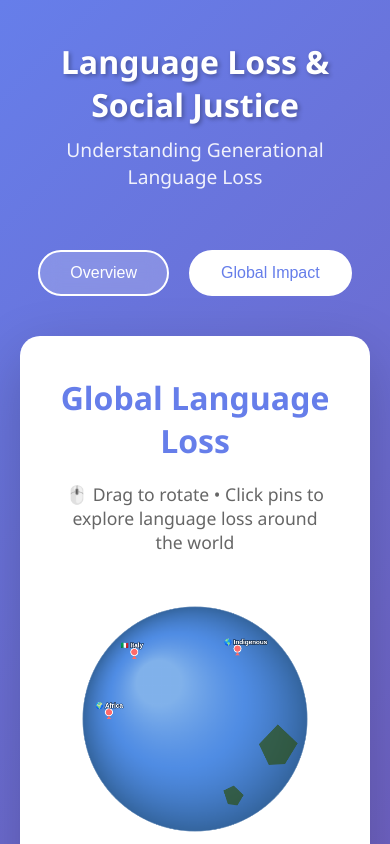
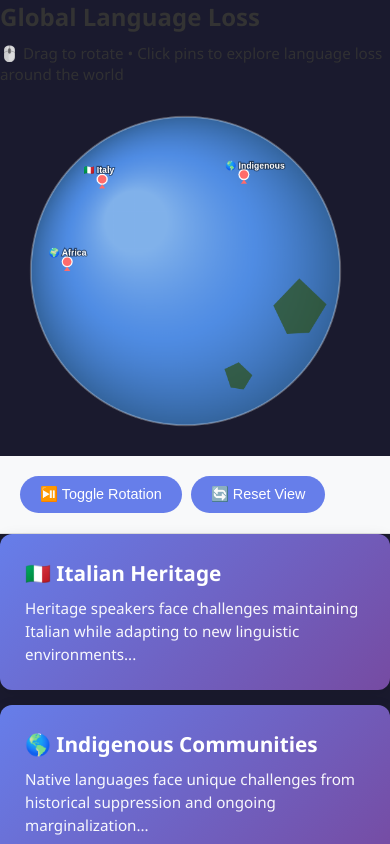
Before and after one commit to yuligryb/APLNG-Project, a plain HTML site: page index.html in a window 390 px wide. Both pictures are taken after a click on the button "Global Impact". Shown: the top 844 px of the page. Drawn offline with Linux system fonts and the light colour scheme.

Commit message:
Update styles.css

```diff
--- a/styles.css
+++ b/styles.css
@@ -199,45 +199,71 @@ nav {
     font-size: 1.1em;
 }
 
-/* Globe Page */
+/* Globe Page - Full Screen Layout */
 .globe-container {
-    background: white;
-    border-radius: 20px;
-    padding: 40px;
-    max-width: 1200px;
-    margin: 0 auto;
-    box-shadow: 0 20px 60px rgba(0,0,0,0.2);
+    position: fixed;
+    top: 0;
+    left: 0;
+    right: 0;
+    bottom: 0;
+    display: flex;
+    background: #1a1a2e;
+    padding: 0;
+    margin: 0;
 }
 
-.globe-title {
-    font-size: 2em;
-    color: #667eea;
-    margin-bottom: 20px;
-    text-align: center;
-}
-
-.globe-subtitle {
-    text-align: center;
-    color: #666;
-    margin-bottom: 30px;
-    font-size: 1.1em;
+.globe-wrapper {
+    flex: 1;
+    display: flex;
+    align-items: center;
+    justify-content: center;
+    position: relative;
 }
 
 #globeCanvas {
     display: block;
-    margin: 0 auto;
     cursor: grab;
-    border-radius: 10px;
+    max-width: 90%;
+    max-height: 90vh;
 }
 
 #globeCanvas:active {
     cursor: grabbing;
 }
 
+.globe-sidebar {
+    width: 400px;
+    background: white;
+    overflow-y: auto;
+    box-shadow: -5px 0 20px rgba(0,0,0,0.3);
+    display: flex;
+    flex-direction: column;
+}
+
+.sidebar-header {
+    padding: 30px;
+    background: linear-gradient(135deg, #667eea 0%, #764ba2 100%);
+    color: white;
+    position: sticky;
+    top: 0;
+    z-index: 10;
+}
+
+.globe-title {
+    font-size: 1.8em;
+    margin-bottom: 10px;
+}
+
+.globe-subtitle {
+    font-size: 0.95em;
+    opacity: 0.9;
+    line-height: 1.4;
+}
+
 .controls {
-    text-align: center;
-    margin-top: 20px;
-    color: #666;
+    padding: 20px 30px;
+    background: #f8f9fa;
+    border-bottom: 1px solid #e0e0e0;
 }
 
 .control-btn {
@@ -245,48 +271,74 @@ nav {
     color: white;
     border: none;
     padding: 10px 20px;
-    margin: 5px;
+    margin: 5px 5px 5px 0;
     border-radius: 20px;
     cursor: pointer;
     transition: all 0.3s ease;
+    font-size: 0.9em;
 }
 
 .control-btn:hover {
     background: #764ba2;
     transform: translateY(-2px);
+    box-shadow: 0 4px 12px rgba(102, 126, 234, 0.4);
 }
 
-.regions-grid {
-    display: grid;
-    grid-template-columns: repeat(auto-fit, minmax(300px, 1fr));
-    gap: 20px;
-    margin-top: 40px;
+.regions-list {
+    padding: 20px 30px;
+    flex: 1;
 }
 
 .region-card {
     background: linear-gradient(135deg, #667eea 0%, #764ba2 100%);
-    padding: 30px;
-    border-radius: 15px;
+    padding: 25px;
+    border-radius: 12px;
     color: white;
     cursor: pointer;
     transition: all 0.3s ease;
-    box-shadow: 0 10px 30px rgba(0,0,0,0.2);
+    box-shadow: 0 4px 15px rgba(0,0,0,0.1);
+    margin-bottom: 15px;
 }
 
 .region-card:hover {
-    transform: translateY(-5px);
-    box-shadow: 0 15px 40px rgba(0,0,0,0.3);
+    transform: translateX(-5px);
+    box-shadow: 0 6px 20px rgba(102, 126, 234, 0.4);
 }
 
 .region-title {
-    font-size: 1.5em;
-    margin-bottom: 15px;
+    font-size: 1.3em;
+    margin-bottom: 10px;
     font-weight: bold;
 }
 
 .region-preview {
-    opacity: 0.9;
-    line-height: 1.6;
+    opacity: 0.95;
+    line-height: 1.5;
+    font-size: 0.95em;
+}
+
+/* Close button for globe page */
+.close-globe {
+    position: absolute;
+    top: 20px;
+    left: 20px;
+    background: rgba(255, 255, 255, 0.9);
+    color: #667eea;
+    border: none;
+    padding: 12px 24px;
+    border-radius: 25px;
+    cursor: pointer;
+    font-size: 1em;
+    font-weight: bold;
+    transition: all 0.3s ease;
+    box-shadow: 0 4px 15px rgba(0,0,0,0.2);
+    z-index: 100;
+}
+
+.close-globe:hover {
+    background: white;
+    transform: translateY(-2px);
+    box-shadow: 0 6px 20px rgba(0,0,0,0.3);
 }
 
 /* Animations */
@@ -318,6 +370,28 @@ nav {
 }
 
 /* Mobile Responsive */
+@media (max-width: 1024px) {
+    .globe-container {
+        flex-direction: column;
+    }
+
+    .globe-sidebar {
+        width: 100%;
+        height: 50vh;
+        order: 2;
+    }
+
+    .globe-wrapper {
+        height: 50vh;
+        order: 1;
+    }
+
+    #globeCanvas {
+        max-width: 95%;
+        max-height: 45vh;
+    }
+}
+
 @media (max-width: 768px) {
     h1 {
         font-size: 2em;
@@ -337,12 +411,27 @@ nav {
         padding: 30px 20px;
     }
 
-    .regions-grid {
-        grid-template-columns: 1fr;
+    .globe-sidebar {
+        height: 60vh;
     }
 
-    #globeCanvas {
-        width: 100% !important;
-        height: auto !important;
+    .globe-wrapper {
+        height: 40vh;
+    }
+
+    .sidebar-header {
+        padding: 20px;
+    }
+
+    .globe-title {
+        font-size: 1.5em;
+    }
+
+    .controls {
+        padding: 15px 20px;
+    }
+
+    .regions-list {
+        padding: 15px 20px;
     }
 }
```
